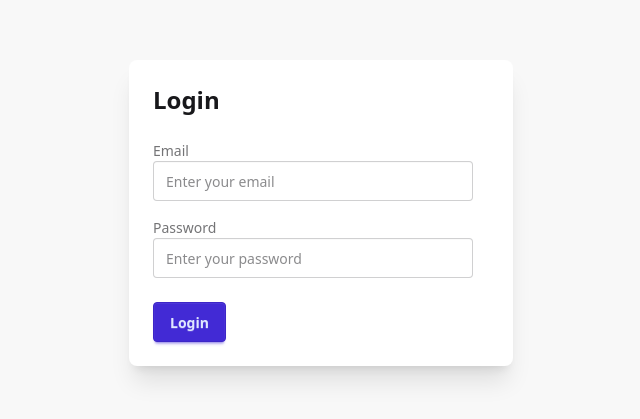
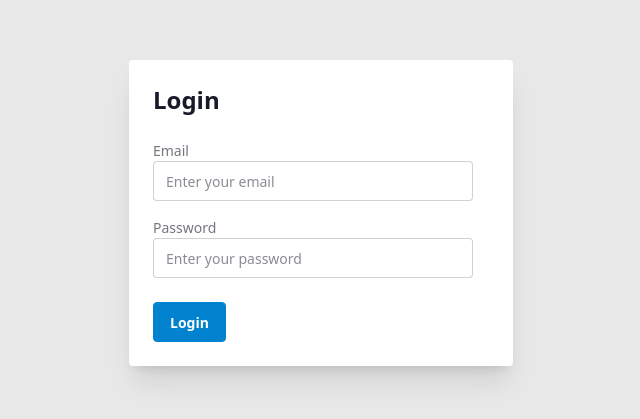
Before and after one commit to Nina0917/Grain-Insight-Clifton, a React app in the folder frontend/: page /login in a window 1280 px wide. Shown: the part 187-606 px from the top of the page, without its empty margins (319-959 px from the left). Built offline with nearby package versions, Linux system fonts and the light colour scheme; the HTML template or start-up script is replaced by a standard one.

Commit message:
cleaned all unused comments

```diff
--- a/frontend/src/index.css
+++ b/frontend/src/index.css
@@ -1,8 +1,4 @@
 @import "tailwindcss";
 @plugin "daisyui" {
-  /* themes: corporate --default; */
-  themes:
-    light --default,
-    dark --prefersfark,
-    cupcake;
+  themes: corporate --default;
 }
```
Also changed, not shown: frontend/src/pages/Users.tsx (+0 -54 lines), 1 other file (tests, documents, lock files or other folders).
